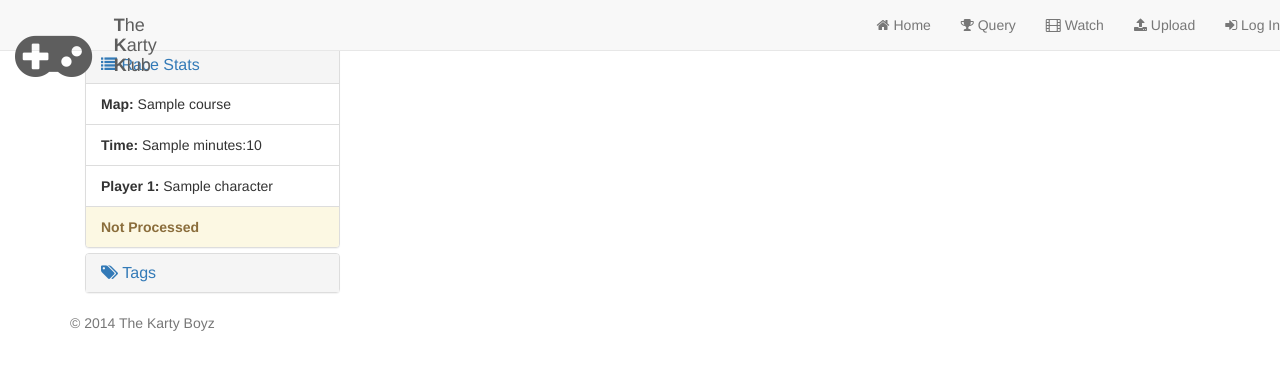
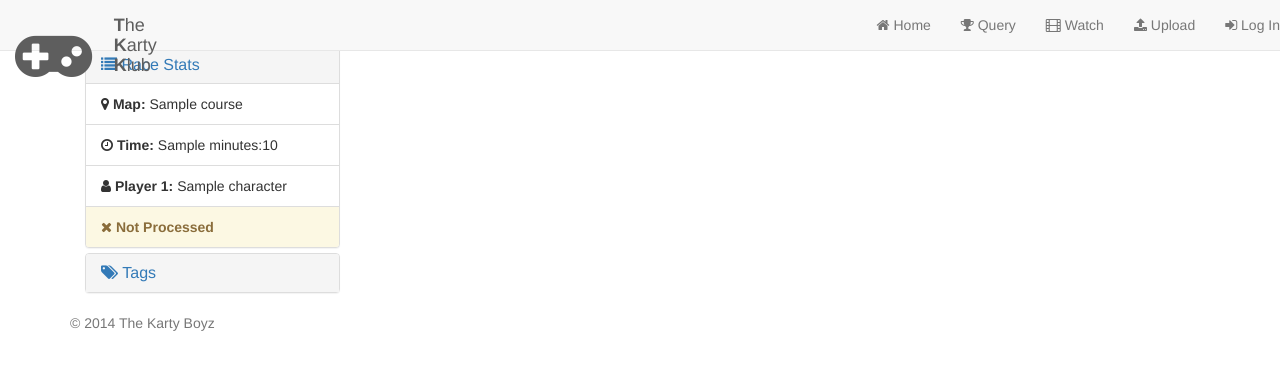
Before and after one commit to kartyboyz/n64-website, a Django app: template n64/templates/races.html in a window 1280 px wide. Shown: the top 370 px of the page. Run offline with Django 3.2, Linux system fonts and the light colour scheme; the template is opened without the code that fills it: most values are stand-ins (such as "Sample title", 1, 10 or a date in 2020); some libraries are stand-ins or nearby versions.

Commit message:
add icons to race info

```diff
--- a/n64/templates/races.html
+++ b/n64/templates/races.html
@@ -59,15 +59,15 @@
             <div id="race-stats" class="panel-collapse collapse">
             {% endif %}
                 <ul class="list-group">
-                    <li class="list-group-item"><strong>Map:</strong> {{ race.course }}
-                    <li class="list-group-item"><strong>Time:</strong> {{ race.minutes }}:{{race.seconds|stringformat:"02d"}}
+                    <li class="list-group-item"><span class="fa fa-map-marker"></span> <strong>Map:</strong> {{ race.course }}
+                    <li class="list-group-item"><span class="fa fa-clock-o"></span> <strong>Time:</strong> {{ race.minutes }}:{{race.seconds|stringformat:"02d"}}
                     {% for p in race.characters %}
-                    <li class="list-group-item"><strong>Player {{forloop.counter}}:</strong> {{p}}
+                    <li class="list-group-item"><span class="fa fa-user"></span> <strong>Player {{forloop.counter}}:</strong> {{p}}
                     {% endfor %}
                     {% if race.processed %}
-                    <li class="list-group-item"><strong>Processed</strong>
+                    <li class="list-group-item"><span class="fa fa-check"></span> <strong>Processed</strong>
                     {% else %}
-                    <li class="list-group-item list-group-item-warning"><strong>Not Processed</strong>
+                    <li class="list-group-item list-group-item-warning"><span class="fa fa-times"></span> <strong>Not Processed</strong>
                     {% endif %}
                 </ul>
             </div>
```
